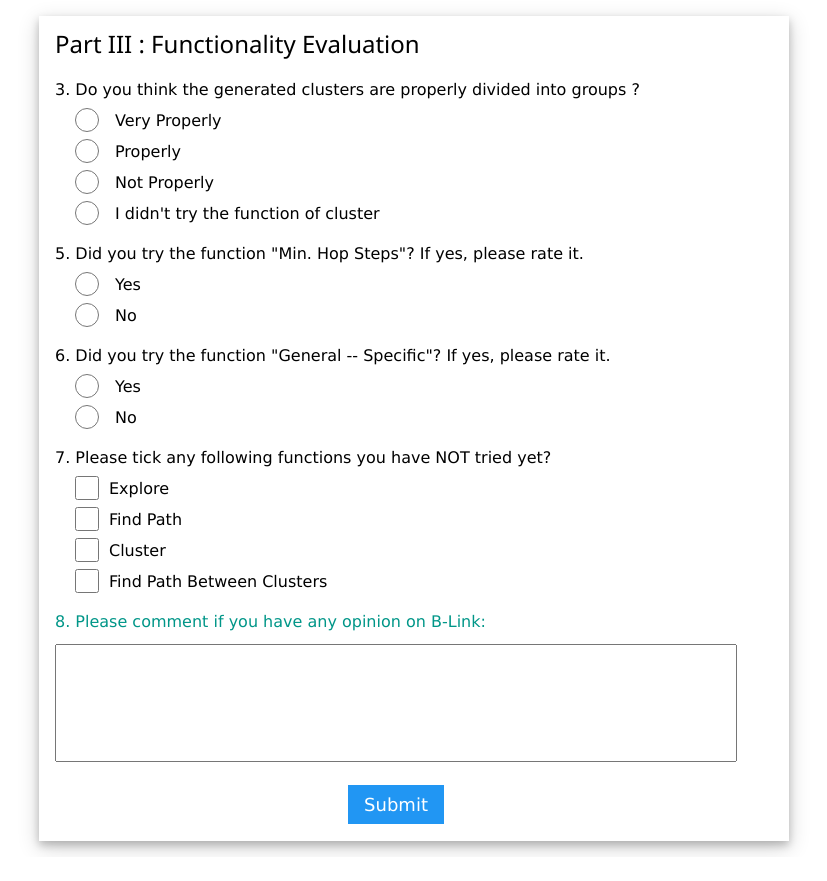
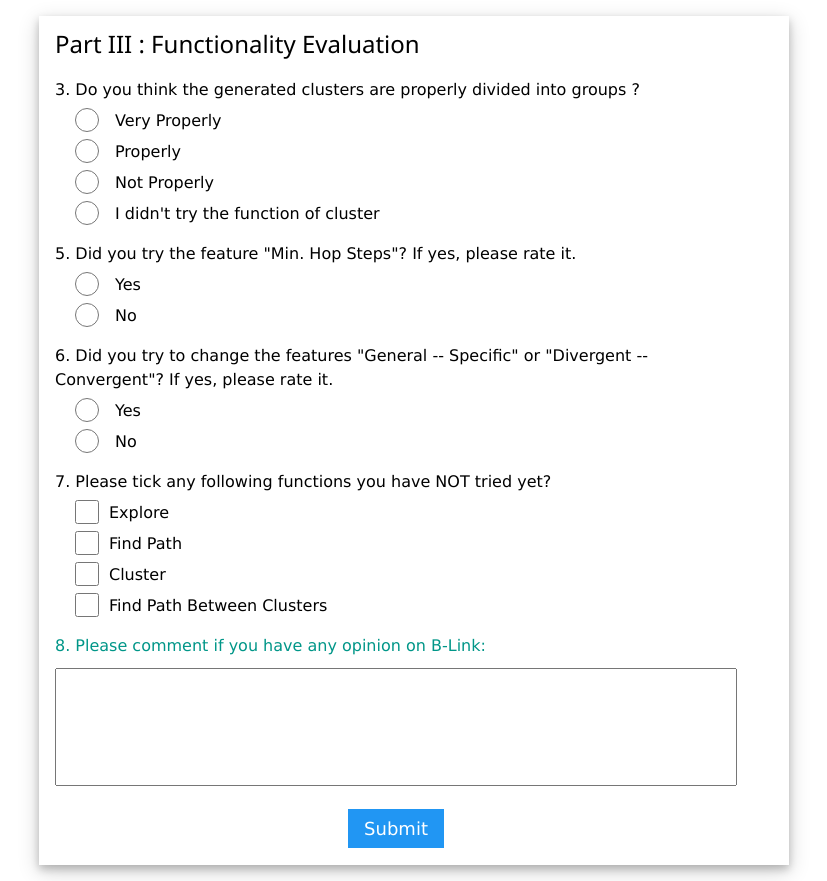
Before and after one commit to FengShi0705/B-Link, a Flask app: template templates/feedback-3.html in a window 1280 px wide. Shown: the part 74-955 px from the top of the page, without its empty margins (11-838 px from the left). Before the commit the page ends 928 px from the top, so only its background shows below. Run offline with Flask 2, Linux system fonts and the light colour scheme; the template is opened without the code that fills it, so the values that code supplies are empty; parts of the project's set-up code (start-up, migrations or seed data) failed here and were passed over.

Commit message:
final check ok. Wait user test

```diff
--- a/templates/feedback-3.html
+++ b/templates/feedback-3.html
@@ -207,7 +207,7 @@
         </div>
 
         <div class="p-fb3">
-            <label class="w3-label w3-text-black">5. Did you try the function "Min. Hop Steps"? If yes, please rate it.</label><br>
+            <label class="w3-label w3-text-black">5. Did you try the feature "Min. Hop Steps"? If yes, please rate it.</label><br>
             <input id="FE5_yes" class="w3-radio w3-margin-right" type="radio" name="FE5" value="yes" required><label>Yes</label><br>
             <input class="w3-radio w3-margin-right" type="radio" name="FE5" value="no"><label>No</label><br>
             <div id="FE5_rate" class="rating-layout" style="margin-top:10px;display:none;">
@@ -231,7 +231,7 @@
         </div>
 
         <div class="p-fb3">
-            <label class="w3-label w3-text-black">6. Did you try the function "General -- Specific"? If yes, please rate it.</label><br>
+            <label class="w3-label w3-text-black">6. Did you try to change the features "General -- Specific" or "Divergent -- Convergent"? If yes, please rate it.</label><br>
             <input id="FE6_yes" class="w3-radio w3-margin-right" type="radio" name="FE6" value="yes" required><label>Yes</label><br>
             <input class="w3-radio w3-margin-right" type="radio" name="FE6" value="no"><label>No</label><br>
             <div id="FE6_rate" class="rating-layout" style="margin-top:10px;display:none;">
```
